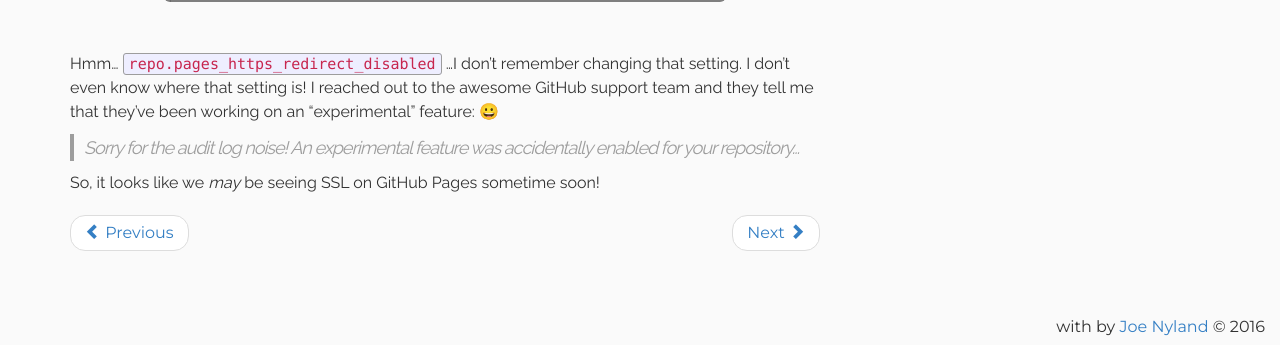
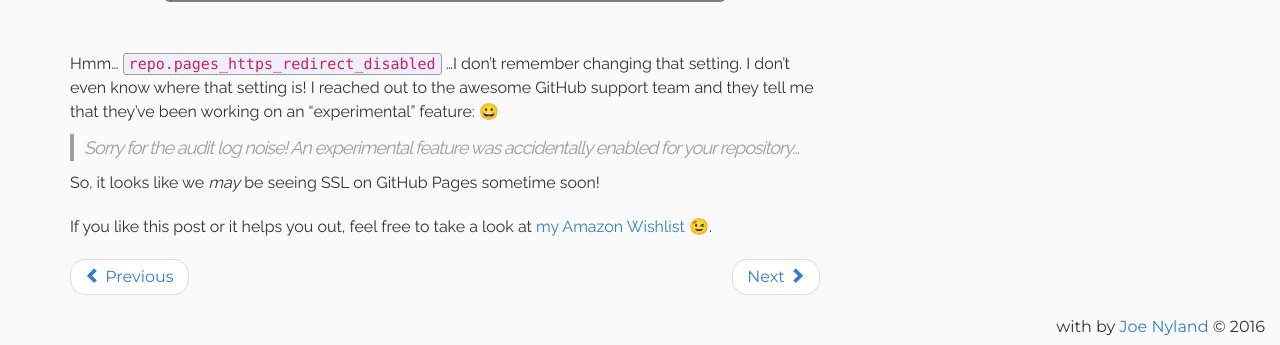
Before and after one commit to JoeNyland/joenyland.github.io, a Jekyll site: the page built from _posts/2016-05-18-github-pages-may-soon-support-ssl.md, in a window 1280 px wide and 1082 px high, cut to the strip 737-1082 px from the top of the window. Built offline with Jekyll 4.4.1, drawn with Linux system fonts in a browser that asks for light colours; nearby versions of some CDN libraries; emoji names are drawn with the system emoji font; comment, search, counter and statistics services are not loaded; a style sheet for code colours, icons or effects is not loaded.

Commit message:
Add link to Amazon Wishlist

```diff
--- a/_layouts/post.html
+++ b/_layouts/post.html
@@ -15,6 +15,11 @@ layout: blog
     <article class="post-content">
         {{ content }}
     </article>
+
+    <p>
+        If you like this post or it helps you out, feel free to take a look at
+        <a href="http://www.amazon.co.uk/registry/wishlist/28I1V4ZSWNMKS" target="_blank">my Amazon Wishlist</a> :wink:.
+    </p>
 
     <div id="disqus_thread"></div>
 
```
